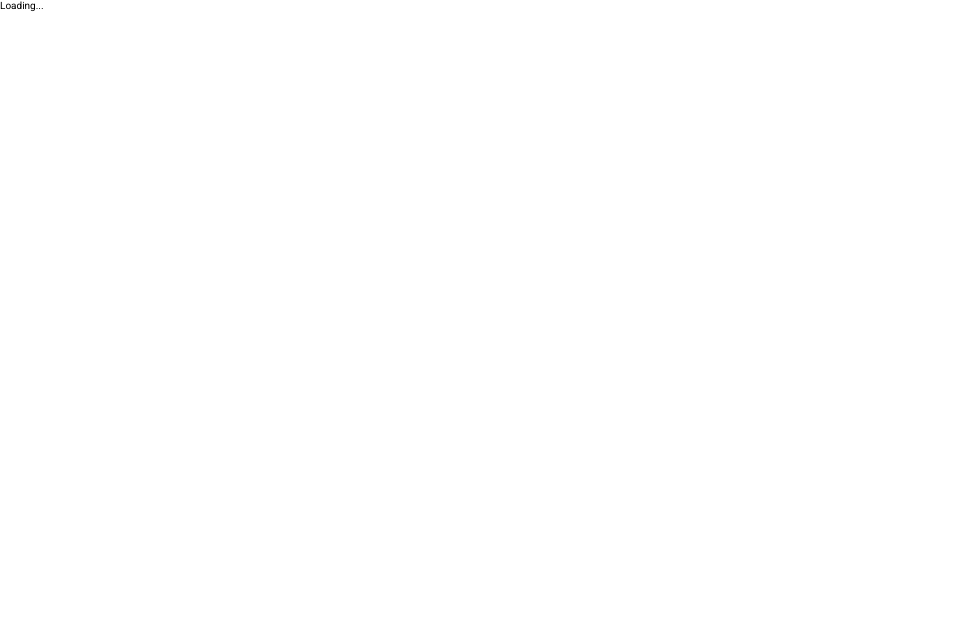
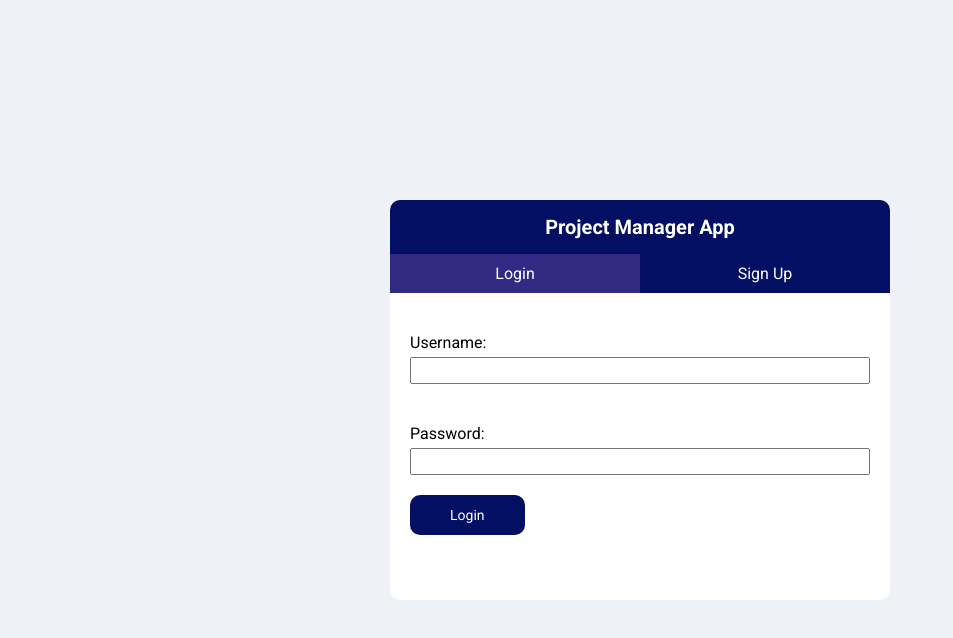
Before and after one commit to CarlosP1806/project-manager-app, a React (Create React App) app in the folder client/: page / in a window 1280 px wide. Shown: the top 638 px of the page, without its empty margins (0-953 px from the left). Built offline with nearby package versions, Linux system fonts and the light colour scheme.

Commit message:
Style login form

```diff
--- /dev/null
+++ b/client/src/pages/profile_views/LoginView.css
@@ -0,0 +1,76 @@
+.auth-form-view {
+    width: 100%;
+    position: fixed;
+    top: 0;
+    left: 0;
+    right: 0;
+    bottom: 0;
+    background-color: var(--light-color);
+}
+
+.auth-form-container {
+    display: flex;
+    flex-direction: column;
+    min-height: 50vh;
+    border-radius: 10px;
+    background-color: white;
+    width: 80%;
+    max-width: 500px;
+    position: fixed;
+    top: 50%;
+    left: 50%;
+    transform: translate(-50%, -50%)
+}
+
+.auth-form__header {
+    margin-bottom: 2rem;
+    background-color: var(--main-color);
+    border-radius: 10px 10px 0 0;
+}
+
+.auth-form__title {
+    color: white;
+    font-size: var(--med-font);
+    text-align: center;
+    padding: 1.5rem 0;
+}
+
+.auth-form__buttons {
+    color: white;
+    display: flex;
+    justify-content: space-between;
+}
+
+.auth-form__button {
+    flex: 1;
+    text-align: center;
+    font-size: var(--tiny-font);
+    cursor: pointer;
+    padding: 1rem 0;
+    transition: .3s ease-in-out;
+}
+
+.auth-form__button:hover {
+    background-color: var(--secondary-color);
+}
+
+.auth-form__button.active {
+    background-color: var(--secondary-color);
+}
+
+.auth-form__content {
+    padding: 0 2rem;
+}
+
+.login-form {
+    flex: 1;
+    display: flex;
+    flex-direction: column;
+    justify-content: flex-start;
+    align-items: flex-start;
+}
+
+.login-form .form__btn,
+.sign-form .form__btn {
+    padding: 1.2rem 4rem;
+}
--- a/client/src/pages/profile_views/LoginView.js
+++ b/client/src/pages/profile_views/LoginView.js
@@ -1,45 +1,43 @@
 import React, { useState, useEffect } from 'react'
 import { createUser, getMe } from '../../utils/auth_api';
 import Auth from '../../utils/auth';
+import './LoginView.css';
 
 function LoginView() {
 
-  const [username, setUsername] = useState();
-  const [email, setEmail] = useState();
-  const [password, setPassword] = useState();
+  // Determine if login or sign up
+  const [inputFromLogin, setInputFromLogin] = useState(true);
 
-  const [userData, setUserData] = useState({});
-  const [loading, setLoading] = useState(true);
+  // Form details
+  const [loginFormInput, setLoginFormInput] = useState({
+    username: "",
+    password: ""
+  });
 
-  useEffect(() => {
-    const getUserData = async () => {
-      try {
-        const token = Auth.loggedIn() ? Auth.getToken() : null;
+  const [signFormInput, setSignFormInput] = useState({
+    signUsername: "",
+    signEmail: "",
+    signPassword: ""
+  });
 
-        if (!token) {
-          return false;
-        }
+  function handleLoginChange(event) {
+    setLoginFormInput(prev => {
+      return { ...prev, [event.target.name]: event.target.value };
+    });
+  }
 
-        const response = await getMe(token);
-        if (!response.ok) {
-          throw new Error('something went wrong');
-        }
-
-        const user = await response.json();
-        setUserData(user);
-        setLoading(false);
-      } catch (err) {
-        console.error(err);
-      }
-    };
-    getUserData();
-  }, []);
+  function handleSignChange(event) {
+    setSignFormInput(prev => {
+      return { ...prev, [event.target.name]: event.target.value };
+    });
+  }
 
   async function handleSignUp(event) {
     event.preventDefault();
-
     try {
-      const response = await createUser({ username, email, password });
+      const { signUsername, signEmail, signPassword } = signFormInput;
+      const response = await createUser(
+        { username: signUsername, email: signEmail, password: signPassword });
       if (!response.ok) {
         throw new Error('something went wrong');
       }
@@ -51,58 +49,89 @@ function LoginView() {
     }
   }
 
-  if(loading) {
-    return (
-      <>Loading...</>
-    )
-  }
-
   return (
     <>
-      {Auth.loggedIn() ?
-        (<p>Hi User: {userData.username}</p>)
-        :
-        (<p>Not logged</p>)}
+      <main className="auth-form-view">
+        <section className="auth-form-container">
+          <header className="auth-form__header">
+            <h1 className="auth-form__title">Project Manager App</h1>
+            <div className="auth-form__buttons">
+              <div
+                className={`auth-form__button ${inputFromLogin ? 'active' : ''}`}
+                onClick={() => setInputFromLogin(true)}>
+                Login
+              </div>
+              <div
+                className={`auth-form__button ${inputFromLogin ? '' : 'active'}`}
+                onClick={() => setInputFromLogin(false)}>
+                Sign Up
+              </div>
+            </div>
+          </header>
+          <div className="auth-form__content">
+            {inputFromLogin ? (<>
+              <form className="login-form">
+                <div className="form__row">
+                  <label className="form__label" htmlFor="username">Username:</label>
+                  <input
+                    className="form__input"
+                    type="text"
+                    id="username"
+                    name="username"
+                    onChange={handleLoginChange}
+                    value={loginFormInput.username} />
+                </div>
+                <div className="form__row">
+                  <label className="form__label" htmlFor="password">Password:</label>
+                  <input
+                    className="form__input"
+                    type="password"
+                    id="password"
+                    name="password"
+                    onChange={handleLoginChange}
+                    value={loginFormInput.password} />
+                </div>
+                <button className="form__btn">Login</button>
+              </form>
+            </>) : (<>
+              <form className="sign-form" onSubmit={handleSignUp}>
+                <div className="form__row">
+                  <label className="form__label" htmlFor="sign-username">Username:</label>
+                  <input
+                    className="form__input"
+                    type="text"
+                    name="signUsername"
+                    id="sign-username"
+                    onChange={handleSignChange}
+                    value={signFormInput.signUsername} />
+                </div>
+                <div className="form__row">
+                  <label className="form__label" htmlFor="sign-email">Email:</label>
+                  <input
+                    className="form__input"
+                    type="email"
+                    name="signEmail"
+                    id="sign-email"
+                    onChange={handleSignChange}
+                    value={signFormInput.signEmail} />
+                </div>
 
-      <h2>Login</h2>
-      <form>
-        <input
-          type="text"
-          placeholder="username"
-          id="username"
-          onChange={(e) => setUsername(e.target.value)}
-          value={username} />
-        <input
-          type="text"
-          placeholder="password"
-          id="password"
-          onChange={(e) => setPassword(e.target.value)}
-          value={password} />
-        <button>Login</button>
-      </form>
-
-      <h2>SignUp</h2>
-      <form onSubmit={handleSignUp}>
-        <input
-          type="text"
-          placeholder="username"
-          id="username"
-          onChange={(e) => setUsername(e.target.value)}
-          value={username} />
-        <input
-          type="email"
-          placeholder="email"
-          id="email"
-          onChange={(e) => setEmail(e.target.value)}
-          value={email} />
-        <input
-          type="text"
-          placeholder="password"
-          id="password"
-          onChange={(e) => setPassword(e.target.value)}
-          value={password} />
-        <button>SignUp</button>
-      </form>
+                <div className="form__row">
+                  <label className="form__label" htmlFor="sign-password">Password:</label>
+                  <input
+                    className="form__input"
+                    type="password"
+                    name="signPassword"
+                    id="sign-password"
+                    onChange={handleSignChange}
+                    value={signFormInput.signPassword} />
+                </div>
+                <button className="form__btn">Sign Up</button>
+              </form>
+            </>)}
+          </div>
+        </section>
+      </main>
     </>
   )
 }
```
